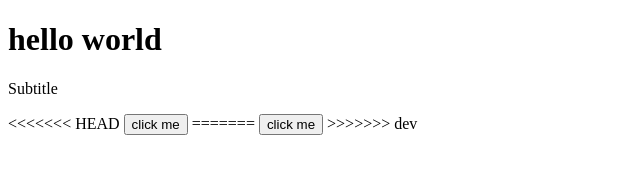
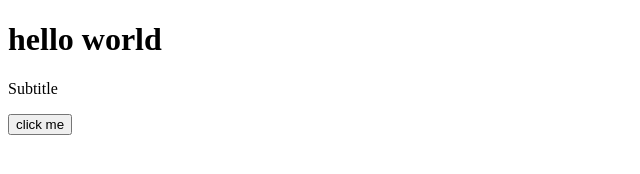
Before and after one commit to asztonski/TreningGita, a plain HTML site: page index.html in a window 1280 px wide. Shown: the whole page, without its empty margins (0-640 px from the left). Drawn offline with Linux system fonts and the light colour scheme.

Commit message:
fixed conflicts

```diff
--- a/index.html
+++ b/index.html
@@ -9,10 +9,6 @@
 <body>
     <h1>hello world</h1>
     <p>Subtitle</p>
-<<<<<<< HEAD
-    <button class="btn">click me</button>
-=======
     <button>click me</button>
->>>>>>> dev
 </body>
 </html>
```
